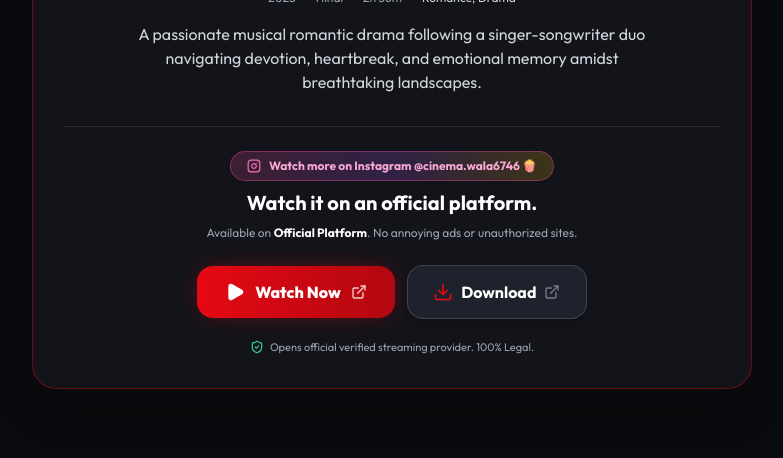
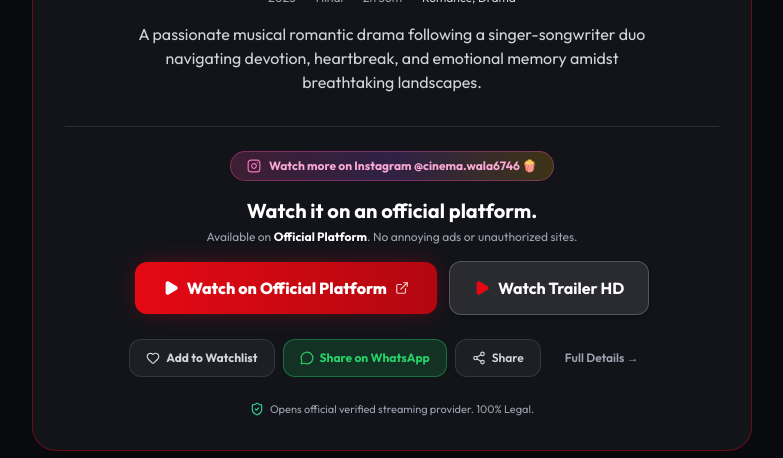
Before and after one commit to Rajababu7091/cinemawala, a React (Vite) app: page /watch/saiyaara in a window 1280 px wide. Shown: the part 760-1218 px from the top of the page, without its empty margins (248-1031 px from the left). Built offline with nearby package versions, Linux system fonts and the light colour scheme; no server answers.

Commit message:
Update InstagramReelPage.jsx

```diff
--- a/src/pages/InstagramReelPage.jsx
+++ b/src/pages/InstagramReelPage.jsx
@@ -1,6 +1,6 @@
-import React from 'react';
+import React, { useState } from 'react';
 import { useParams, Link } from 'react-router-dom';
-import { Film, Play, ExternalLink, ShieldCheck, ArrowLeft, Star, Download } from 'lucide-react';
+import { Film, Play, ExternalLink, ShieldCheck, ArrowLeft, Star, Download, Heart, MessageCircle, Share2, Check } from 'lucide-react';
 import { InstagramIcon } from '../components/SocialIcons';
 import { useMovies } from '../context/MovieContext';
 import MovieCard from '../components/MovieCard';
@@ -8,7 +8,8 @@ import SEO from '../components/SEO';
 
 export default function InstagramReelPage() {
   const { movieSlug } = useParams();
-  const { getMovieBySlug, movies } = useMovies();
+  const { getMovieBySlug, movies, isInWatchlist, toggleWatchlist, openTrailer } = useMovies();
+  const [copied, setCopied] = useState(false);
 
   const movie = getMovieBySlug(movieSlug);
 
@@ -35,6 +36,22 @@ export default function InstagramReelPage() {
   const relatedMovies = movies
     .filter(m => m.id !== movie.id)
     .slice(0, 4);
+
+  const inWatchlist = movie ? isInWatchlist(movie.id) : false;
+
+  const handleShare = () => {
+    if (navigator.clipboard) {
+      navigator.clipboard.writeText(window.location.href);
+      setCopied(true);
+      setTimeout(() => setCopied(false), 2000);
+    }
+  };
+
+  const handleWhatsAppShare = () => {
+    if (!movie) return;
+    const text = `🍿 Check out "${movie.title}" on CinemaWala! Find where to watch officially:\n${window.location.href}`;
+    window.open(`https://api.whatsapp.com/send?text=${encodeURIComponent(text)}`, '_blank');
+  };
 
   return (
     <div className="max-w-3xl mx-auto px-4 sm:px-6 py-6 sm:py-10 space-y-10">
@@ -112,7 +129,7 @@ export default function InstagramReelPage() {
         </p>
 
         {/* Instagram Hook Prompts */}
-        <div className="mt-8 pt-6 border-t border-white/10 space-y-2">
+        <div className="mt-8 pt-6 border-t border-white/10 space-y-4">
           <a
             href="https://www.instagram.com/cinema.wala6746/reels/?hl=en"
             target="_blank"
@@ -124,43 +141,78 @@ export default function InstagramReelPage() {
             <span>Watch more on Instagram @cinema.wala6746 🍿</span>
           </a>
 
-          <h3 className="text-lg sm:text-xl font-bold text-white">
-            Watch it on an official platform.
-          </h3>
+          <div>
+            <h3 className="text-lg sm:text-xl font-bold text-white">
+              Watch it on an official platform.
+            </h3>
 
-          <p className="text-xs text-gray-400 max-w-sm mx-auto">
-            Available on <strong className="text-white">{movie.platform || 'Official Partner'}</strong>. No annoying ads or unauthorized sites.
-          </p>
+            <p className="text-xs text-gray-400 max-w-sm mx-auto mt-1">
+              Available on <strong className="text-white">{movie.platform || 'Official Partner'}</strong>. No annoying ads or unauthorized sites.
+            </p>
+          </div>
 
-          {/* Primary CTA Buttons: Watch Now and Download */}
-          <div className="pt-4 flex flex-col sm:flex-row items-center justify-center gap-3">
+          {/* Primary CTA Buttons: Watch Now, Trailer, Download */}
+          <div className="flex flex-wrap items-center justify-center gap-3">
             <a
               href={movie.watchUrl || 'https://www.netflix.com'}
               target="_blank"
               rel="noopener noreferrer"
               id="reel-watch-now-btn"
-              className="inline-flex items-center justify-center gap-2.5 w-full sm:w-auto sm:min-w-[180px] px-7 py-3.5 rounded-2xl bg-gradient-to-r from-cw-red to-cw-red-dark text-white font-extrabold text-base shadow-glow-red hover:scale-105 active:scale-95 transition-all"
+              className="inline-flex items-center justify-center gap-2 px-7 py-3.5 rounded-xl bg-gradient-to-r from-cw-red to-cw-red-dark text-white font-extrabold text-sm sm:text-base shadow-glow-red hover:scale-105 active:scale-95 transition-all"
             >
-              <Play className="w-5 h-5 fill-white text-white" />
-              <span>Watch Now</span>
-              <ExternalLink className="w-4 h-4 opacity-80" />
+              <Play className="w-4 h-4 fill-white text-white" />
+              <span>Watch on {movie.platform || 'Partner'}</span>
+              <ExternalLink className="w-3.5 h-3.5 opacity-80" />
             </a>
 
-            <a
-              href={movie.watchUrl || 'https://www.netflix.com'}
-              target="_blank"
-              rel="noopener noreferrer"
-              id="reel-download-btn"
-              className="inline-flex items-center justify-center gap-2 w-full sm:w-auto sm:min-w-[180px] px-6 py-3.5 rounded-2xl bg-cw-surface hover:bg-white/10 text-white font-bold text-base border border-white/15 hover:border-cw-red/50 shadow-md hover:scale-105 active:scale-95 transition-all"
-              title="Download on official platform"
+            <button
+              onClick={() => openTrailer(movie)}
+              className="inline-flex items-center justify-center gap-2 px-6 py-3.5 rounded-xl bg-white/10 hover:bg-white/20 text-white font-bold text-sm sm:text-base border border-white/20 hover:border-cw-red/50 shadow-md hover:scale-105 active:scale-95 transition-all"
             >
-              <Download className="w-5 h-5 text-cw-red" />
-              <span>Download</span>
-              <ExternalLink className="w-4 h-4 opacity-70 text-gray-400" />
-            </a>
+              <Play className="w-4 h-4 fill-cw-red text-cw-red" />
+              <span>Watch Trailer HD</span>
+            </button>
           </div>
 
-          <div className="flex items-center justify-center gap-1.5 text-[11px] text-gray-400 pt-3">
+          {/* Secondary Actions: Watchlist, Share WhatsApp, Copy, Full Details */}
+          <div className="flex flex-wrap items-center justify-center gap-2 pt-2">
+            <button
+              onClick={() => toggleWatchlist(movie.id)}
+              className={`inline-flex items-center gap-1.5 px-4 py-2.5 rounded-xl border text-xs font-bold transition-all ${
+                inWatchlist
+                  ? 'bg-cw-red/20 border-cw-red text-cw-red'
+                  : 'bg-white/5 border-white/10 text-gray-300 hover:text-white hover:bg-white/10'
+              }`}
+            >
+              <Heart className={`w-3.5 h-3.5 ${inWatchlist ? 'fill-cw-red text-cw-red' : ''}`} />
+              <span>{inWatchlist ? 'Saved in Watchlist' : 'Add to Watchlist'}</span>
+            </button>
+
+            <button
+              onClick={handleWhatsAppShare}
+              className="inline-flex items-center gap-1.5 px-4 py-2.5 rounded-xl bg-[#25D366]/15 border border-[#25D366]/40 text-[#25D366] hover:bg-[#25D366]/25 font-bold text-xs transition-colors"
+            >
+              <MessageCircle className="w-3.5 h-3.5" />
+              <span>Share on WhatsApp</span>
+            </button>
+
+            <button
+              onClick={handleShare}
+              className="inline-flex items-center gap-1.5 px-4 py-2.5 rounded-xl bg-white/5 border border-white/10 text-gray-300 hover:text-white hover:bg-white/10 text-xs font-semibold transition-colors"
+            >
+              {copied ? <Check className="w-3.5 h-3.5 text-emerald-400" /> : <Share2 className="w-3.5 h-3.5" />}
+              <span>{copied ? 'Copied' : 'Share'}</span>
+            </button>
+
+            <Link
+              to={`/movie/${movie.slug || movie.id}`}
+              className="inline-flex items-center gap-1 px-4 py-2.5 rounded-xl text-gray-400 hover:text-white text-xs font-semibold transition-colors"
+            >
+              <span>Full Details &rarr;</span>
+            </Link>
+          </div>
+
+          <div className="flex items-center justify-center gap-1.5 text-[11px] text-gray-400 pt-2">
             <ShieldCheck className="w-3.5 h-3.5 text-emerald-400" />
             <span>Opens official verified streaming provider. 100% Legal.</span>
           </div>
```
